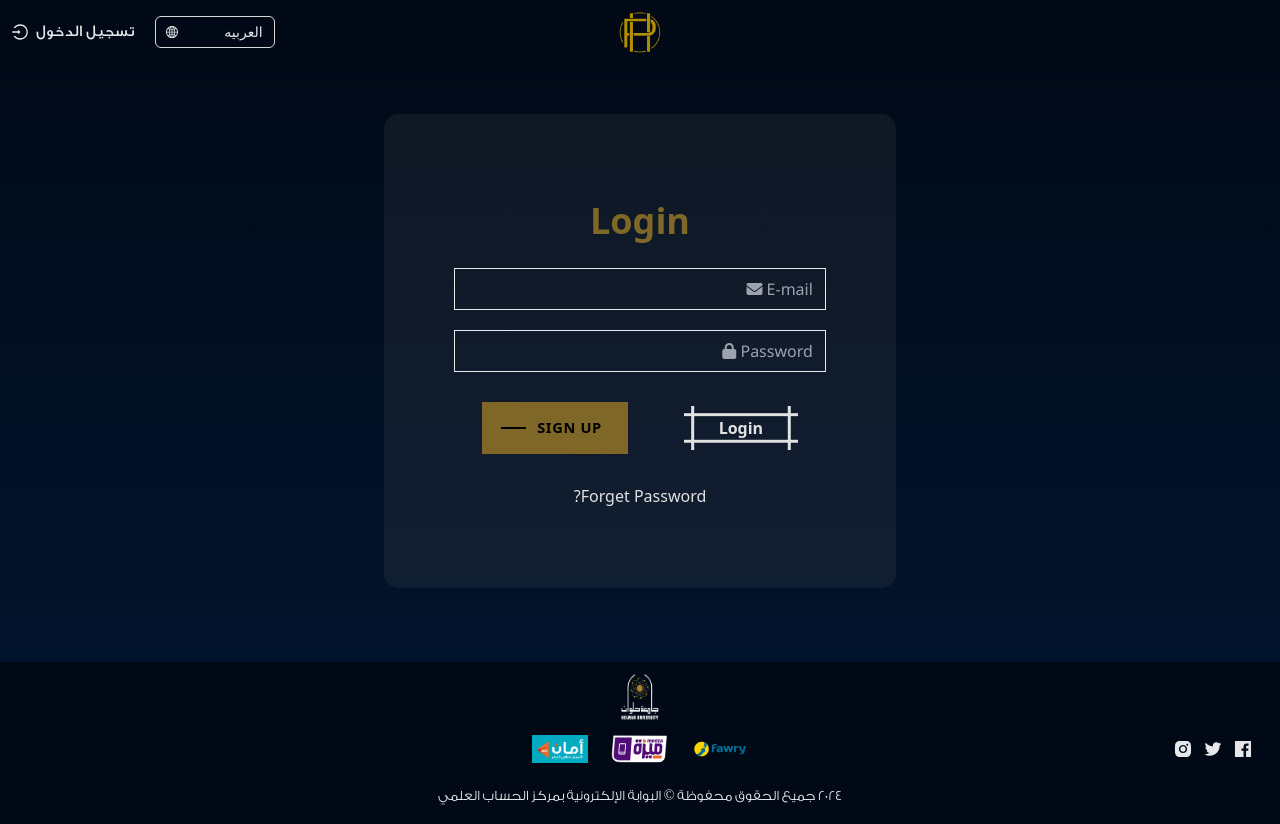
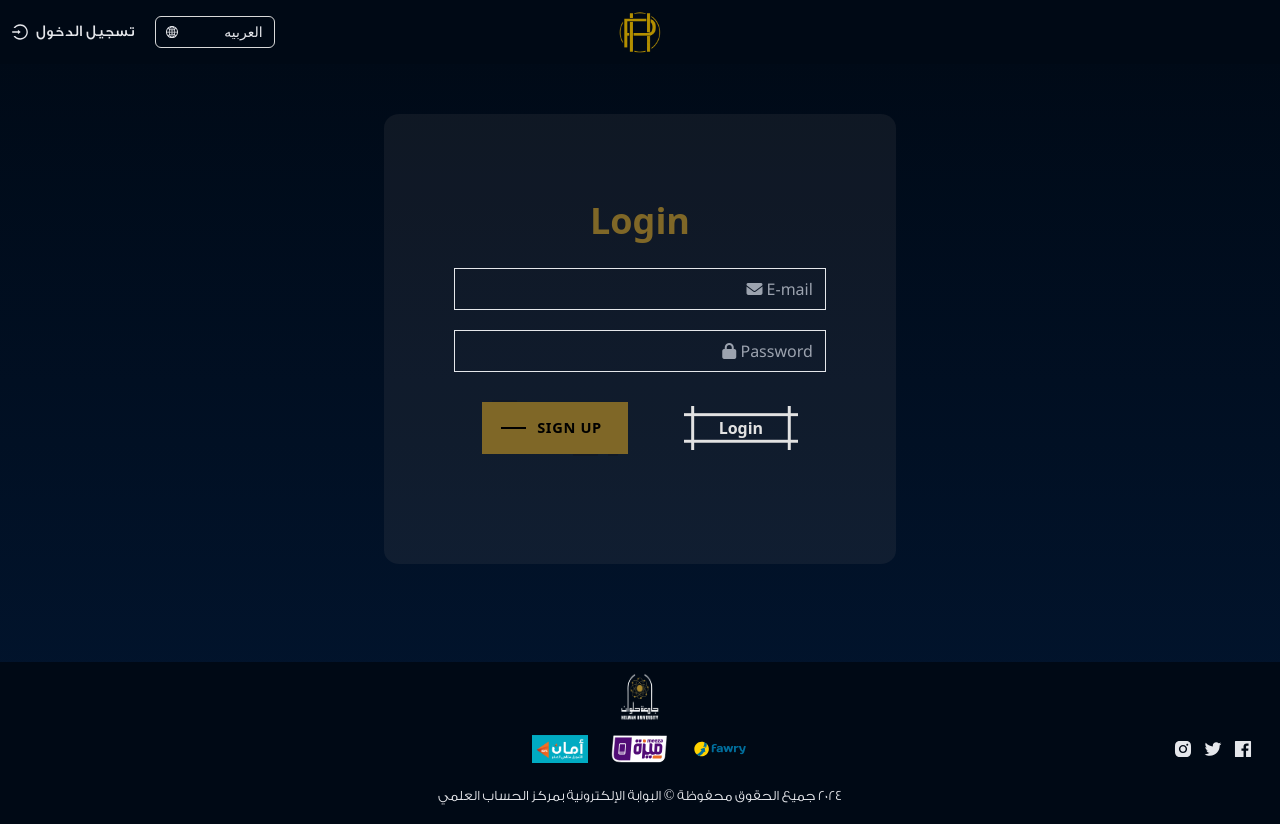
Before and after one commit to y0emad/FrontEndAdmin, a React (Vite) app: page /LogIn in a window 1280 px wide. Built offline with nearby package versions, Linux system fonts and the light colour scheme.

Commit message:
55555555555

```diff
--- a/src/pages/Log_in/LogIn.jsx
+++ b/src/pages/Log_in/LogIn.jsx
@@ -169,11 +169,6 @@ export function LogIn() {
               <span className={LOGIN.bottomKey2}></span>
             </Link>
           </div>
-          <div className={LOGIN.forget}>
-            <Link to={"/ForgetPassword"} className={LOGIN.forgettext}>
-              Forget Password?
-            </Link>
-          </div>
         </form>
       </div>
     </div>
```
